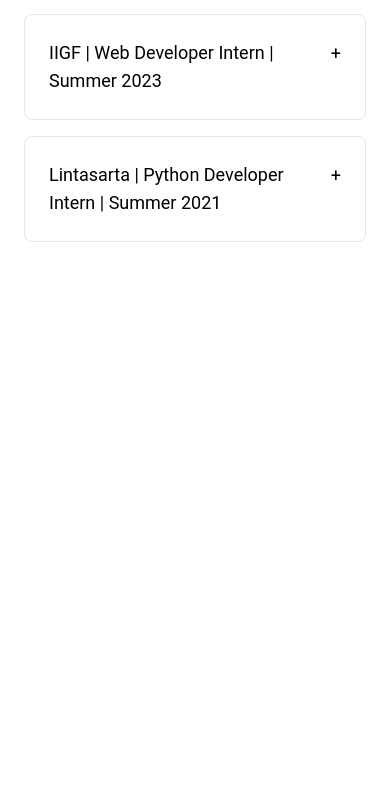
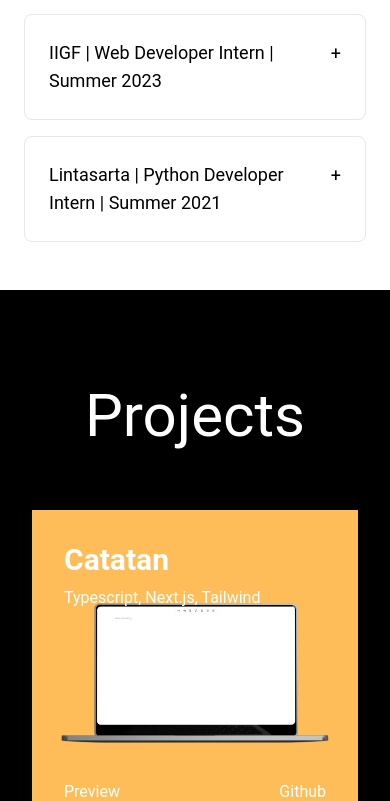
Before and after one commit to Rafyakbar02/portfolio-web, a React (Vite) app: page / in a window 390 px wide. Shown: the part 1196-1997 px from the top of the page. Before the commit the page ends 1486 px from the top, so only its background shows below. Built offline with nearby package versions, Linux system fonts and the light colour scheme.

Commit message:
redesigned projects section

```diff
--- a/src/App.jsx
+++ b/src/App.jsx
@@ -17,10 +17,8 @@
         <Hero />
       </div>
       <Experience />
-      {/* <Timeline heading={"Experience"} />
-      <Timeline heading={"Education"} />
       <ProjectList />
-      <Contact />
+      {/* <Contact />
       <Footer /> */}
     </div>
   );
--- a/src/assets/index.js
+++ b/src/assets/index.js
@@ -4,5 +4,6 @@
 import close from "./close.svg";
 import resume from "./RafyAkbarResumeV11.pdf";
 import photo from "./SnapseedEdit.jpg";
+import catatan from "./catatan.png";
 
-export { github, linkedin, resume, menu, close, photo };
+export { github, linkedin, resume, menu, close, photo, catatan };
--- a/src/components/ProjectList.jsx
+++ b/src/components/ProjectList.jsx
@@ -1,54 +1,16 @@
 import { projects } from "../constants";
-
-const ProjectCard = ({ title, language, link, content, preview }) => {
-  return (
-    <div className="flex flex-col p-7 bg-white dark:bg-neutral-900 rounded-3xl border-gray-200 max-w-md justify-center transform transition-transform hover:scale-105 ease-out shadow-sm">
-      <h1 className="text-xl font-semibold mb-2">{title}</h1>
-      <p className="text-gray-600 dark:text-gray-400 mb-2 text-xs">
-        {language}
-      </p>
-      <p className="text-sm mb-3 text-neutral-700 dark:text-neutral-300">
-        {content}
-      </p>
-      <div>
-        {preview.length > 0 &&
-          <a
-            className="transition-all px-4 py-2 bg-black hover:bg-neutral-900 dark:bg-white hover:dark:bg-neutral-200 text-xs text-white dark:text-black rounded-lg  w-fit dark:hover:bg-slate-200 font-semibold mr-2"
-            href={preview}
-            target="_blank"
-          >
-            PREVIEW {">"}
-          </a>
-        }
-        <a
-          className="transition-all px-4 py-2 bg-black hover:bg-neutral-900 dark:bg-white hover:dark:bg-neutral-200 text-xs text-white dark:text-black rounded-lg  w-fit dark:hover:bg-slate-200 font-semibold"
-          href={link}
-          target="_blank"
-        >
-          VIEW GITHUB {">"}
-        </a>
-      </div>
-    </div>
-  );
-};
+import Card from "./util/Card";
 
 const ProjectList = () => {
   return (
     <div
-      className="px-5 py-12 scroll-mt-12 dark:text-white lg:w-[1024px] sm:mx-auto"
+      className="p-8"
       id="project"
     >
-      <h2 className="text-3xl font-black text-center mb-16">Projects</h2>
-      <div className="flex flex-wrap gap-6 justify-center">
-        {projects.map((project, index) => (
-          <ProjectCard
-            key={`${project.id}-${index}`}
-            title={project.title}
-            language={project.language}
-            link={project.link}
-            content={project.content}
-            preview={project.preview}
-          />
+      <h2 className="text-6xl sm:text-8xl text-center my-16">Projects</h2>
+      <div className="flex flex-col md:grid md:grid-cols-2 gap-8">
+        {projects.map((project, i) => (
+          <Card title={project.title} language={project.language} preview={project.preview} link={project.link}/>
         ))}
       </div>
     </div>
--- /dev/null
+++ b/src/components/util/Card.jsx
@@ -0,0 +1,18 @@
+import { catatan } from "../../assets";
+
+const Card = ({ title, language, preview, link }) => {
+    return (
+        <div className="md:aspect-video aspect-square bg-catatan bg-top bg-cover p-8 flex flex-col justify-between">
+          <div>
+                <h3 className="text-3xl font-semibold mb-2">{title}</h3>
+                <p>{language}</p>
+          </div>
+          <div className="flex justify-between">
+            {preview.length > 0 && <a href={preview} target="_blank">Preview</a>}
+            {link.length > 0 && <a href={link} target="_blank">Github</a>}
+          </div>
+        </div>
+    );
+};
+
+export default Card;
--- a/src/constants/index.js
+++ b/src/constants/index.js
@@ -92,7 +92,7 @@
     id: "project-6",
     date: "",
     title: "GT Degree Scraper",
-    language: "Python",
+    language: "Python, BeautifulSoup4",
     content:
       "A Python web scraper for extracting degree information at Georgia Tech.",
     link: "https://github.com/Rafyakbar02/gt-degree-scraper",
@@ -118,24 +118,4 @@
     link: "https://github.com/Rafyakbar02/ml-group-project",
     preview: "",
   },
-  {
-    id: "project-3",
-    date: "",
-    title: "Diskusi",
-    language: "Typescript, Next.js, MongoDB, Tailwind",
-    content:
-      "A simple forum site that allows posting, editing and deleting posts.",
-    link: "https://github.com/Rafyakbar02/forum-site",
-    preview: "",
-  },
-  {
-    id: "project-4",
-    date: "",
-    title: "Portfolio Website",
-    language: "Javascript, Vite, Tailwind",
-    content:
-      "A portfolio website project designed to showcase my skills, projects, and achievements to potential employers, which you are currently viewing.",
-    link: "https://github.com/Rafyakbar02/portfolio-web",
-    preview: ""
-  },
 ];
--- a/tailwind.config.js
+++ b/tailwind.config.js
@@ -4,6 +4,9 @@
   content: ["./index.html", "./src/**/*.{js,ts,jsx,tsx}"],
   theme: {
     extend: {},
+    backgroundImage: {
+      'catatan': "url('./src/assets/catatan.png')",
+    }
   },
   plugins: [],
 };
```
Also changed, not shown: src/assets/catatan.png (added).
